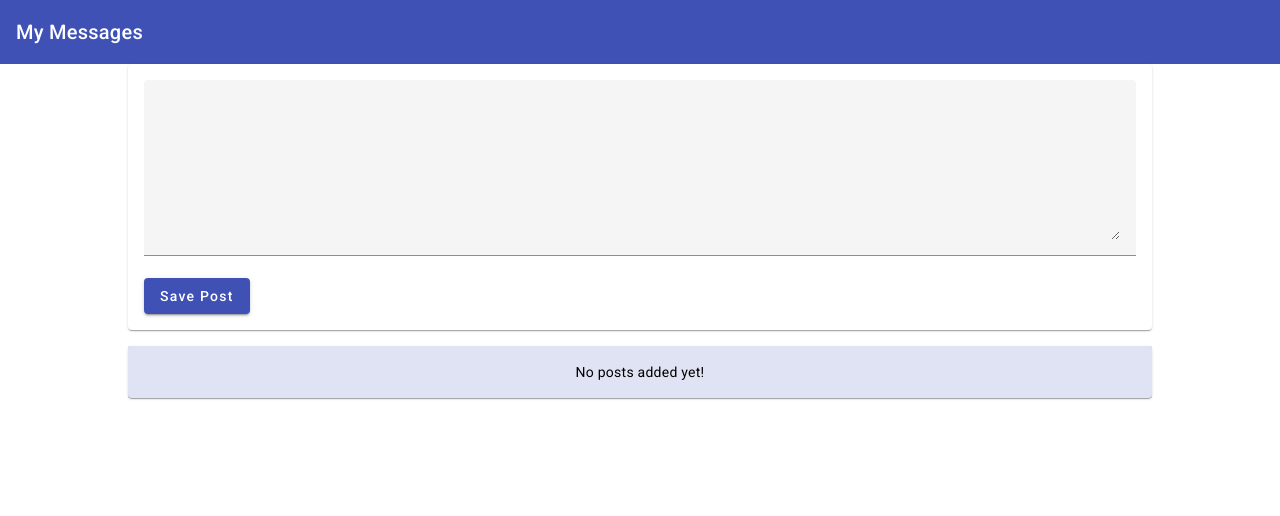
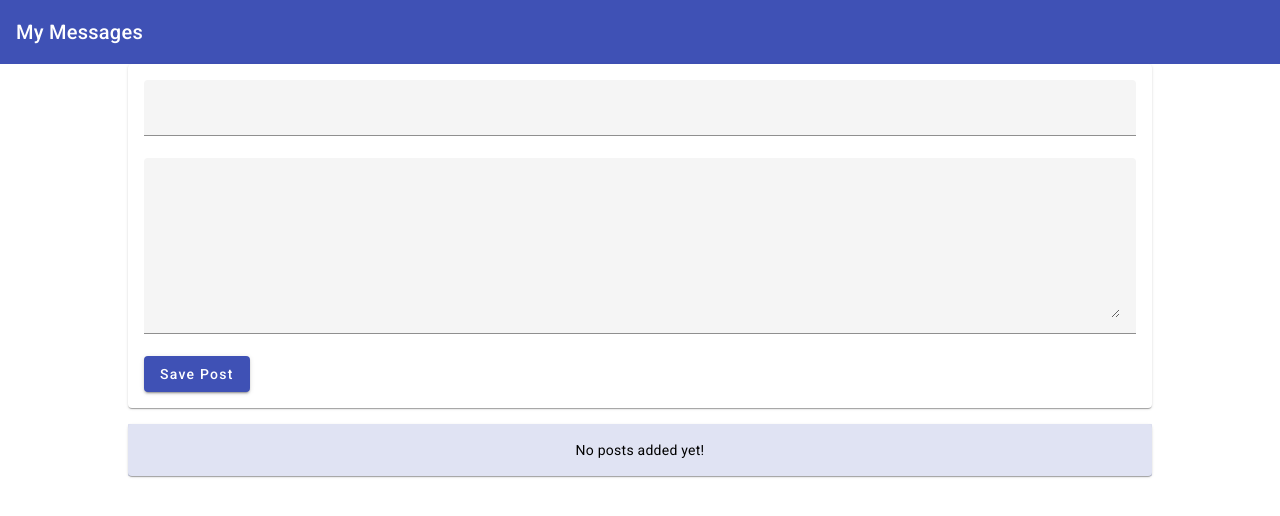
Before and after one commit to strubloid/mean, an Angular app in the folder frontend/: page / in a window 1280 px wide. Shown: the top 516 px of the page. Built offline with nearby package versions, Linux system fonts and the light colour scheme.

Commit message:
: adding type posts

```diff
--- a/frontend/src/components/app/app.component.html
+++ b/frontend/src/components/app/app.component.html
@@ -1,6 +1,7 @@
 <header-component></header-component>
 
 <main>
-    <post-component></post-component>
-    <post-list-component></post-list-component>
+    <post-component (eventCreatePost)="onPostAdded($event)">
+    </post-component>
+    <post-list-component [posts]="storedPosts"></post-list-component>
 </main>
--- a/frontend/src/components/app/app.component.ts
+++ b/frontend/src/components/app/app.component.ts
@@ -1,4 +1,5 @@
 import { Component } from '@angular/core';
+import { Post } from 'src/components/posts/post.model'
 
 @Component({
   selector: 'app-root',
@@ -6,5 +7,15 @@ import { Component } from '@angular/core';
   styleUrls: ['./app.component.scss']
 })
 export class AppComponent {
-  title = 'frontend';
+
+    // stored saved posts
+    public storedPosts : Post[] = [];
+
+    /**
+     * This will be the function to add a post.
+     * @param posts
+     */
+    public onPostAdded(posts : Post){
+        this.storedPosts.push(posts)
+    }
 }
--- a/frontend/src/components/posts/list/post.list.component.ts
+++ b/frontend/src/components/posts/list/post.list.component.ts
@@ -1,4 +1,5 @@
-import { Component } from '@angular/core'
+import { Component, Input } from '@angular/core'
+import { Post } from 'src/components/posts/post.model'
 
 @Component({
     selector: 'post-list-component',
@@ -13,7 +14,7 @@ export class PostListComponent {
     //     { title: 'Third Post', content : 'This is the 3 post'},
     // ]
 
-    public posts = [];
+    @Input() public posts : Post[] = [];
 
 
 }
--- a/frontend/src/components/posts/post.component.html
+++ b/frontend/src/components/posts/post.component.html
@@ -1,7 +1,10 @@
 <mat-card>
     <mat-card-content>
         <mat-form-field>
-            <textarea matInput name="" id="" rows="6" [(ngModel)]="enteredValue"></textarea>
+            <input matInput type="text" [(ngModel)]="enteredTitle">
+        </mat-form-field>
+        <mat-form-field>
+            <textarea matInput name="" id="" rows="6" [(ngModel)]="enteredContent"></textarea>
         </mat-form-field>
         <button
             mat-raised-button
--- a/frontend/src/components/posts/post.component.ts
+++ b/frontend/src/components/posts/post.component.ts
@@ -1,4 +1,5 @@
-import { Component } from '@angular/core'
+import { Component, EventEmitter, Output } from '@angular/core'
+import { Post } from 'src/components/posts/post.model'
 
 @Component({
     selector: 'post-component',
@@ -9,16 +10,29 @@ import { Component } from '@angular/core'
 export class PostComponent {
 
     // first entered data
-    public enteredValue = ''
+    public enteredContent = ''
+    public enteredTitle = ''
 
-    // value that we want to push if enteredValue is valid.
-    public postData = 'No Content'
+    // This will trigger the action of create post
+    @Output() public eventCreatePost = new EventEmitter<Post>();
 
+    cleanData = () => {
+        this.enteredTitle = '';
+        this.enteredContent = ''
+    }
 
     // This is the main action of a post
     onAddPost = () => {
 
-        this.postData = this.enteredValue;
+        const post : Post = {
+            title : this.enteredTitle, content: this.enteredContent
+        };
+
+        // after we get the post, we must emit with the data in it
+        this.eventCreatePost.emit(post);
+
+        // this will clean the form afterwards
+        this.cleanData();
 
     }
 }
--- /dev/null
+++ b/frontend/src/components/posts/post.model.ts
@@ -0,0 +1,4 @@
+export interface Post {
+    title: string;
+    content: string;
+}
```
